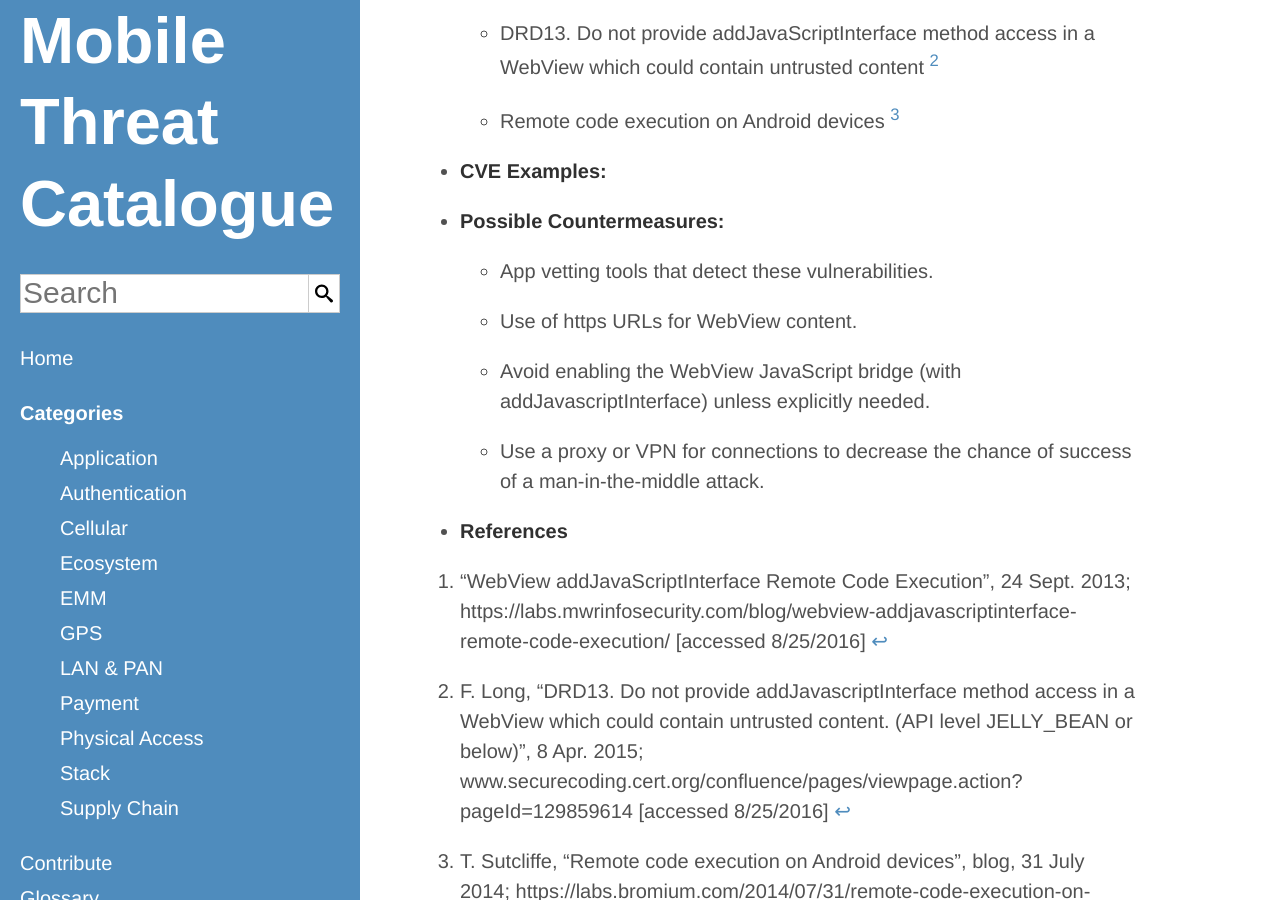
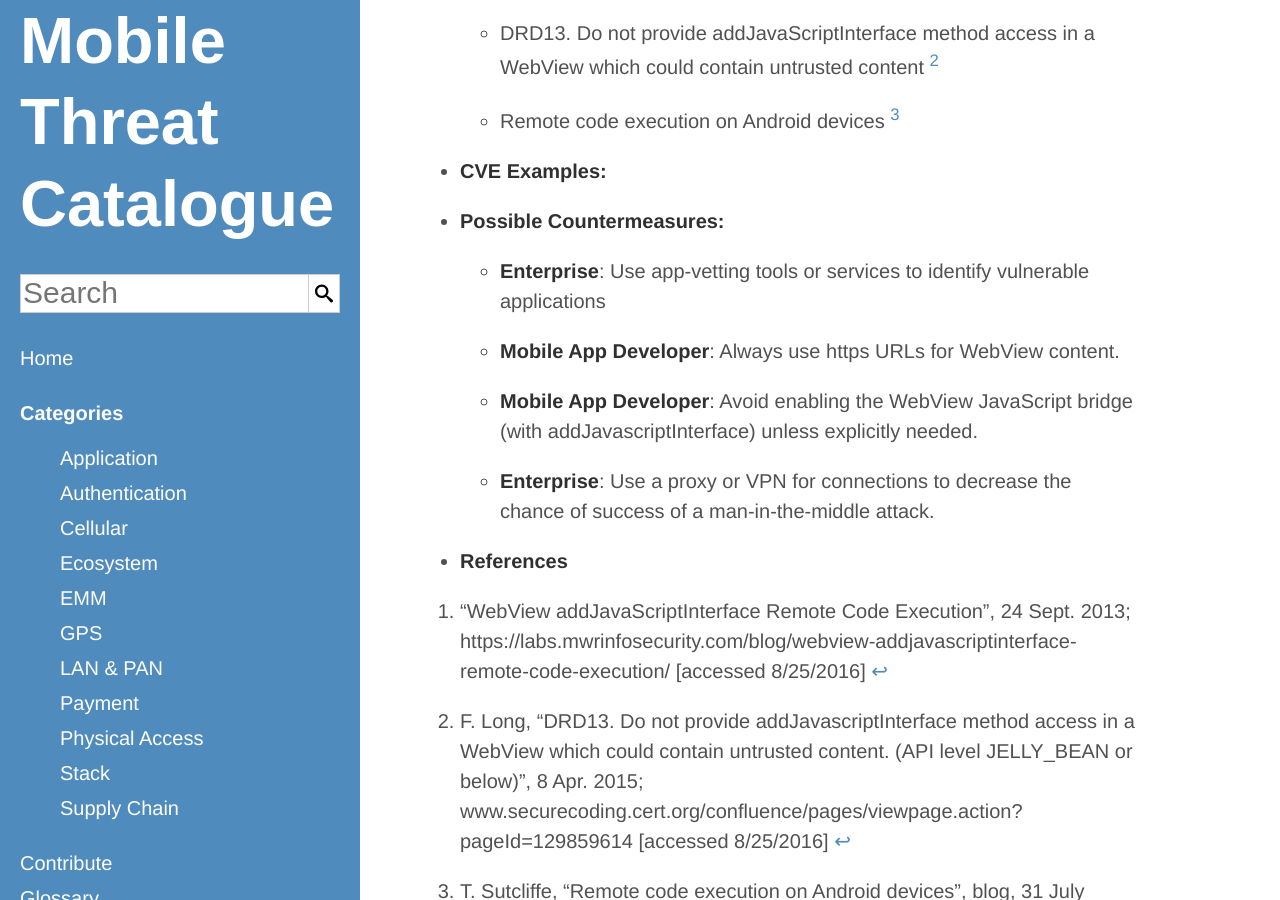
Before and after one commit to usnistgov/mobile-threat-catalogue, a Jekyll site: the page built from _application-threats/APP-8.md, in a window 1280 px wide and 900 px high, scrolled down 532 px. Built offline with Jekyll 4.4.1, drawn with Linux system fonts in a browser that asks for light colours.

Commit message:
#13: update countermeasures and actors

```diff
--- a/_application-threats/APP-8.md
+++ b/_application-threats/APP-8.md
@@ -10,8 +10,12 @@
         - "Remote code execution on Android devices [^81]"
     CVEExample:
     PossibleCountermeasures:
-        - "App vetting tools that detect these vulnerabilities."
-        - "Use of https URLs for WebView content."
-        - "Avoid enabling the WebView JavaScript bridge (with addJavascriptInterface) unless explicitly needed."
-        - "Use a proxy or VPN for connections to decrease the chance of success of a man-in-the-middle attack."
+        "Use app-vetting tools or services to identify vulnerable applications":
+            - Enterprise
+        "Always use https URLs for WebView content.":
+            - Mobile App Developer
+        "Avoid enabling the WebView JavaScript bridge (with addJavascriptInterface) unless explicitly needed.":
+            - Mobile App Developer
+        "Use a proxy or VPN for connections to decrease the chance of success of a man-in-the-middle attack.":
+            - Enterprise
 ---
```
